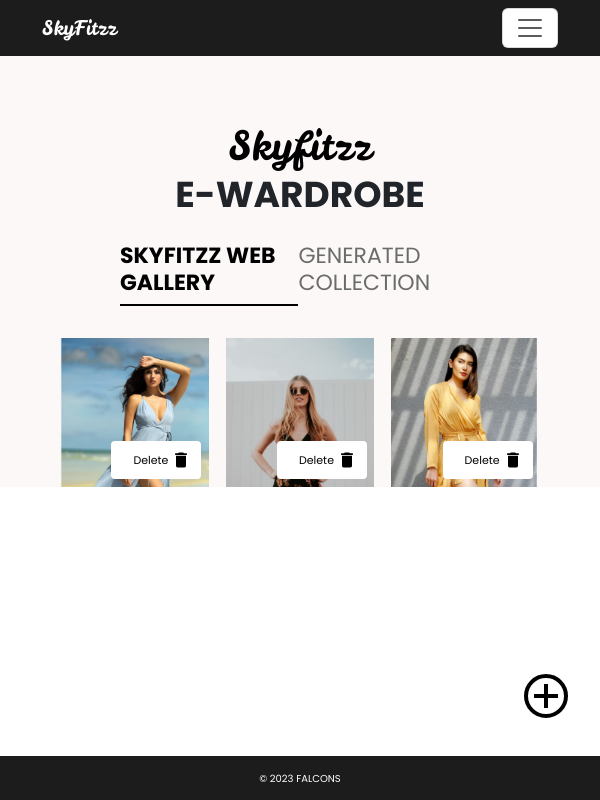
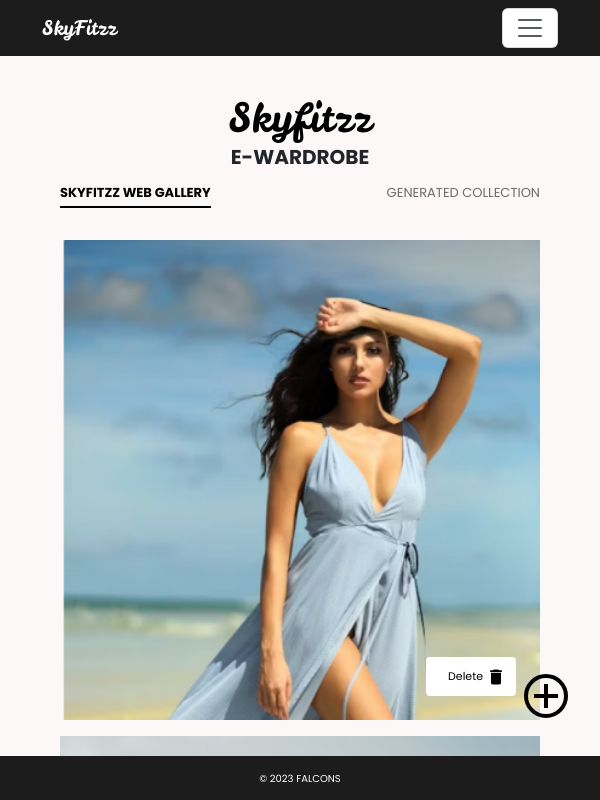
Before and after one commit to isw-academy-falcons/e-wardrobe-front, a React (Create React App) app: page /e-wardrobe in a window 600 px wide. Shown: the top 800 px of the page. Built offline with nearby package versions, Linux system fonts and the light colour scheme.

Commit message:
resolve page responsiveness for gallery and e-wardrobe

```diff
--- a/src/pages/ewardrobe/e-wardrobe.css
+++ b/src/pages/ewardrobe/e-wardrobe.css
@@ -41,7 +41,7 @@
 .generated-collection-img1,
 .generated-collection-img2,
 .generated-collection-img3{
-    width: 31%;
+    width: 30%;
     position: relative;
 }
 .delete-wardrobe-item{
@@ -49,6 +49,10 @@
     bottom: 5%;
     right: 5%;
     color: #000000;
+}
+
+img{
+    width: 100%;
 }
 
 .delete-wardrobe-position{
@@ -75,3 +79,54 @@
     right: 5%;
     bottom: 10%;
 }
+@media  only screen and (max-width: 600px) {
+    .display-wardrobe, .display-generate-collection{
+        width: 80%;
+        margin: 2em auto 4em auto;
+        display: block;
+        justify-content: space-between;
+    }
+
+    .wardrobe-img1,
+    .wardrobe-img2,
+    .wardrobe-img3,
+    .generated-collection-img1,
+    .generated-collection-img2,
+    .generated-collection-img3{
+        width: 100%;
+        margin-bottom: 1em;
+    }
+
+    .e-wardrobe-subtitle{
+        font-size: 20px;
+        font-weight: 700;
+        text-align: center;
+        margin: 1.75em 0 0.75em;
+    }
+
+    .switch-wardrobe-generate{
+        width: 90%;
+        margin: 1em auto;
+        display: flex;
+        justify-content: space-between;
+    }
+
+    .switch-wardrobe-generate .active{
+        padding-bottom: 5px;
+    }
+
+    .switch-wardrobe-generate h4{
+        font-size: 13px;
+        color: #6b6b6b;
+        cursor: pointer;
+    }
+}
+
+@media  only screen and (min-width: 600px) and (max-width: 965px){
+    .switch-wardrobe-generate{
+        width: 80%;
+        margin: 1em auto;
+        display: flex;
+        justify-content: space-between;
+    }
+}
--- a/src/pages/gallery/Gallery.jsx
+++ b/src/pages/gallery/Gallery.jsx
@@ -58,7 +58,6 @@ const Gallery = () => {
                     />
                     <span className='search-icon' onClick={handleSearch}><BsSearch /></span>
                 </div>
-
             </section>
             <section className='gallery-display'>
                 {images.map((image, index) => (
@@ -86,7 +85,6 @@ const Gallery = () => {
                         </div>
                     </div>
                 ))}
-
             </section>
             <button className='load-more-gallery' onClick={handleLoadMore}>Load More</button>
             <Footer />
--- a/src/pages/gallery/gallery.css
+++ b/src/pages/gallery/gallery.css
@@ -10,7 +10,7 @@
 }
 
 .search-field{
-    width: max(100px, 40%);
+    width: max(250px, 40%);
     margin: 0.75em auto;
     display: flex;
     gap: 0.5em;
@@ -53,7 +53,18 @@
     margin: 2em auto;
     display: grid;
     grid-template-columns: auto auto auto auto;
-    gap: 2em;
+    gap: 1.5em;
+}
+
+.gallery-display .grid-item-container-1,
+.gallery-display .grid-item-container-2,
+.gallery-display .grid-item-container-3,
+.gallery-display .grid-item-container-4,
+.gallery-display .grid-item-container-5,
+.gallery-display .grid-item-container-6,
+.gallery-display .grid-item-container-7
+{
+ min-width: 200px;
 }
 
 .gallery-display .grid-item-container-1{
@@ -111,6 +122,99 @@
     grid-column-start: 4;
     grid-column-end: 5;
     position: relative;
+}
+
+@media only screen and (max-width: 600px){
+    .gallery-display{
+        display: block;
+        width: 85%;
+    }
+
+    .gallery-display .grid-item-container-1,
+    .gallery-display .grid-item-container-2,
+    .gallery-display .grid-item-container-3,
+    .gallery-display .grid-item-container-4,
+    .gallery-display .grid-item-container-5,
+    .gallery-display .grid-item-container-6,
+    .gallery-display .grid-item-container-7{
+        width: 100%;
+        margin-bottom: 1em;
+    }
+}
+
+@media only screen and (min-width: 600px) and (max-width: 965px){
+    .gallery-display{
+        display: grid;
+        grid-template-columns: auto auto auto;
+    }
+
+    .gallery-display .grid-item-container-1{
+        grid-row-start: 1;
+        grid-row-end: 3;
+        grid-column-start: 1;
+        grid-column-end: 2;
+        position: relative;
+    }
+
+
+    .gallery-display .grid-item-container-2{
+        grid-row-start: 1;
+        grid-row-end: 2;
+        grid-column-start: 2;
+        grid-column-end: 4;
+        position: relative;
+    }
+
+    .gallery-display .grid-item-container-3{
+        grid-row-start: 2;
+        grid-row-end: 3;
+        grid-column-start: 2;
+        grid-column-end: 4;
+        position: relative;
+    }
+
+    .gallery-display .grid-item-container-4{
+        grid-row-start: 3;
+        grid-row-end: 4;
+        grid-column-start: 1;
+        grid-column-end: 3;
+        position: relative;
+    }
+
+    .gallery-display .grid-item-container-5{
+        grid-row-start: 4;
+        grid-row-end: 5;
+        grid-column-start: 1;
+        grid-column-end: 3;
+        position: relative;
+    }
+
+    .gallery-display .grid-item-container-6{
+        grid-row-start: 3;
+        grid-row-end: 5;
+        grid-column-start: 3;
+        grid-column-end: 4;
+        position: relative;
+    }
+
+    .gallery-display .grid-item-container-7{
+        grid-row-start: 5;
+        grid-row-end: 6;
+        grid-column-start: 1;
+        grid-column-end: 2;
+        position: relative;
+    }
+}
+
+.gallery-display .grid-item-container-1,
+.gallery-display .grid-item-container-2,
+.gallery-display .grid-item-container-3,
+.gallery-display .grid-item-container-4,
+.gallery-display .grid-item-container-5,
+.gallery-display .grid-item-container-6,
+.gallery-display .grid-item-container-7{
+    border-radius: 10px;
+    overflow: hidden;
 }
 
 .gallery-display .img1,
@@ -278,7 +382,7 @@
 
 .load-more-gallery{
     width: 300px;
-    margin: 2em auto;
+    margin: 2em auto 4em auto;
     display: block;
     padding: 1.25em 0;
     color: #ffffff;
```
Lines whose indentation alone changed are shown as unchanged.
